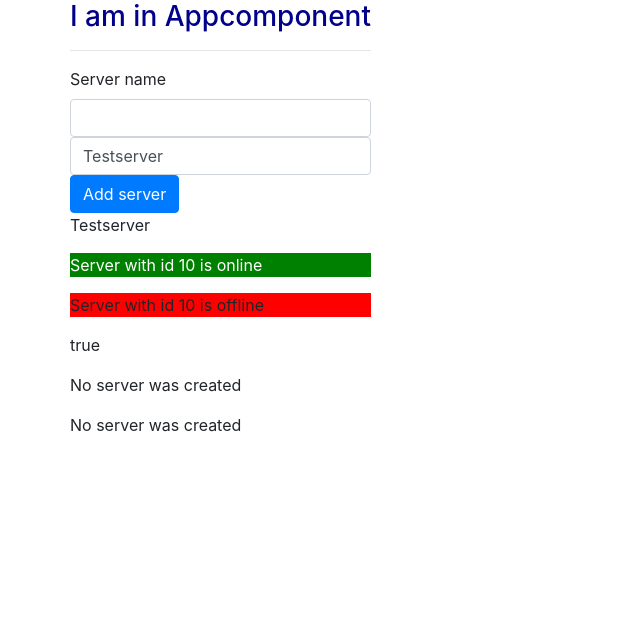
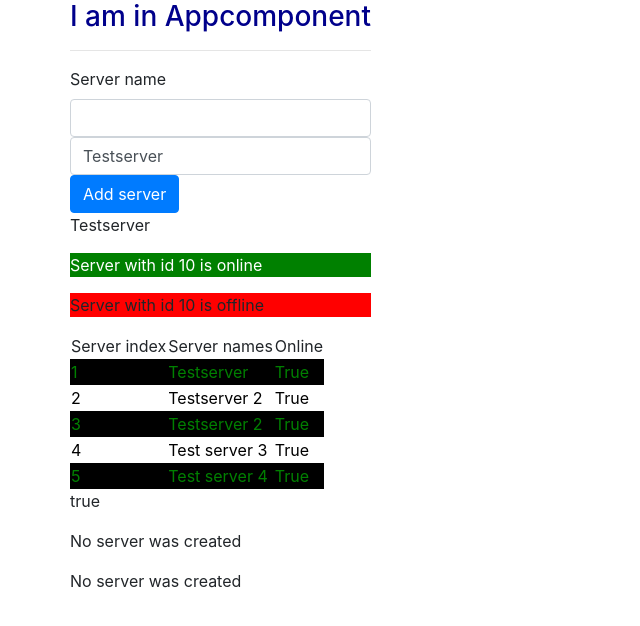
Before and after one commit to rohits2712/Angular, an Angular app: page / in a window 1280 px wide. Shown: the top 626 px of the page, without its empty margins (0-640 px from the left). Built offline with nearby package versions, Linux system fonts and the light colour scheme.

Commit message:
ng-For and its index

```diff
--- a/src/app/servers/servers.component.css
+++ b/src/app/servers/servers.component.css
@@ -0,0 +1,2 @@
+tr.even{background:black;color:green}
+tr.odd{background:white;color:black}
--- a/src/app/servers/servers.component.html
+++ b/src/app/servers/servers.component.html
@@ -7,8 +7,16 @@
 (click)= "OnCreateServer()"  >Add server</button>
 <p>{{serverName}}</p>
 
-<app-server></app-server>
-<app-server></app-server>
+<app-server *ngFor="let server of serverNames"></app-server>
+<table>
+    <tr><td>Server index</td><td>Server names</td><td>Online</td></tr>
+    <tr *ngFor="let server of servers;let myindex = index;let evenrecord=even;let oddrecord = odd;" [ngClass]="{odd:oddrecord,even:evenrecord}"
+     >
+     <td>{{myindex+1}}</td><td>{{server.name}}</td><td>{{server.online}}</td></tr>
+</table>
+
+
+
 <p [innerText] = "allowNewServer"></p>
 <p>{{serverCreationStatus}}</p>
 <!-- here removed curly braces by inner text, so used property binding instead of string interpolation -->
--- a/src/app/servers/servers.component.ts
+++ b/src/app/servers/servers.component.ts
@@ -10,6 +10,17 @@ export class ServersComponent implements OnInit {
   serverCreationStatus = 'No server was created';
   serverName="Testserver";
   serverCreated = false;
+  serverNames =['Test server','Test server 2'];
+  servers =[{
+     name:'Testserver', online:'True'},
+     {
+      name:'Testserver 2', online:'True'},
+      {
+        name:'Testserver 2', online:'True'},
+        {
+        name: 'Test server 3', online:'True'},
+        {
+          name: 'Test server 4', online:'True'}];
   constructor() {
       setTimeout(() => {
         this.allowNewServer = true;
@@ -21,6 +32,7 @@ export class ServersComponent implements OnInit {
   }
   OnCreateServer(){
     this.serverCreated = true;
+    this.serverNames.push(this.serverName);
     this.serverCreationStatus = "Server was created. Name is "+ this.serverName;
   }
 
```
